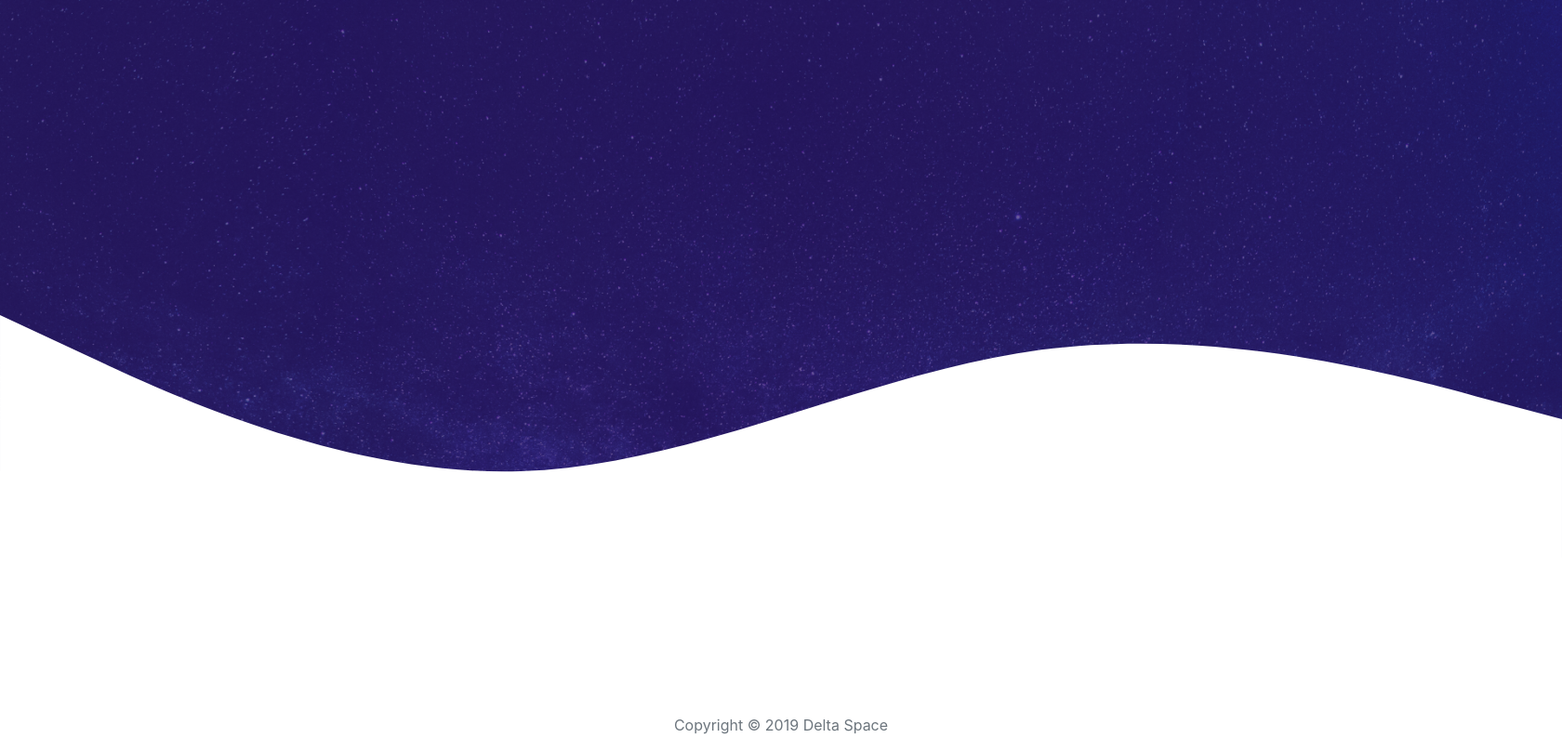
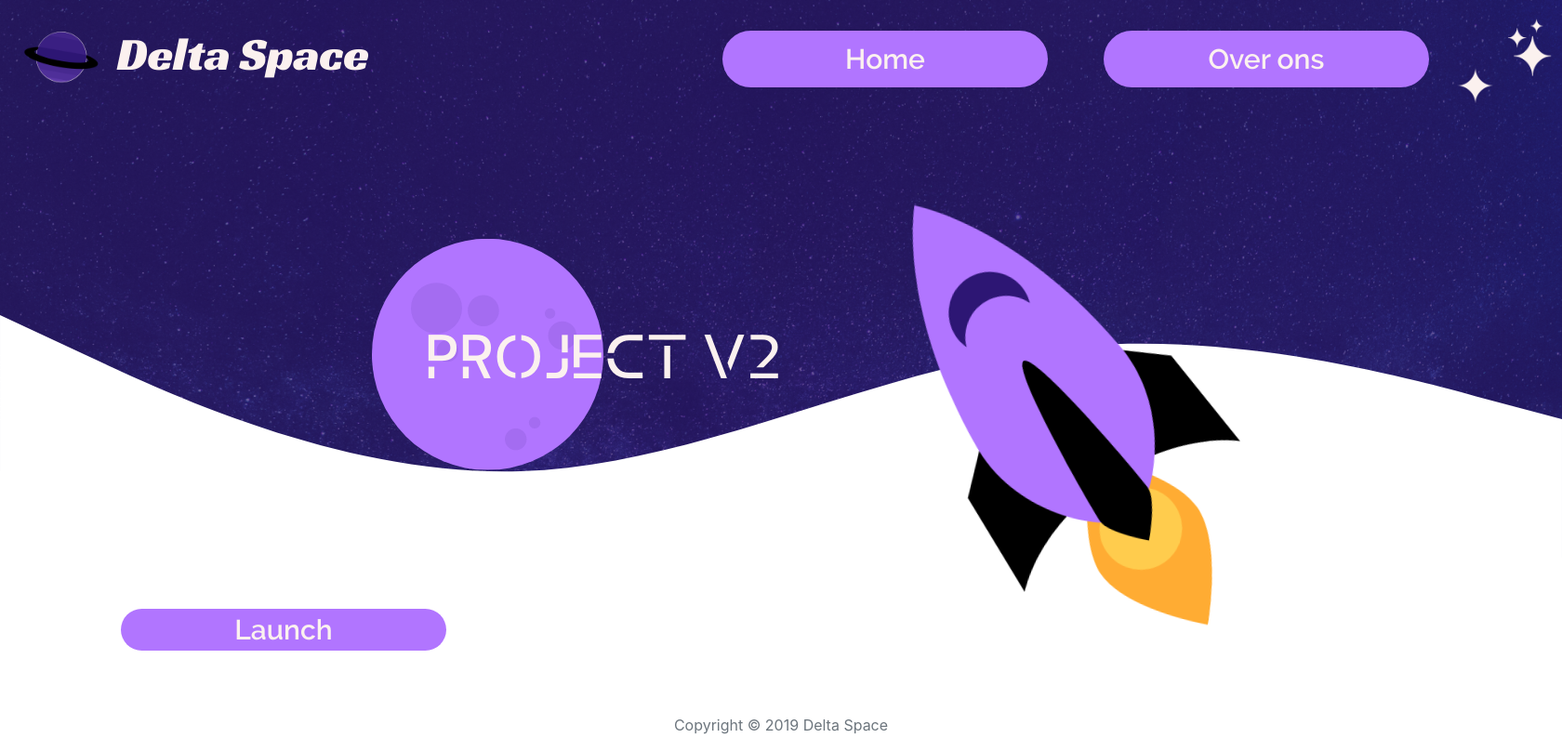
Before and after one commit to AgentFurb/projectV2, a PHP site: page / in a window 1680 px wide. Shown: the whole page at 93% size. Run offline with PHP 8.4, Linux system fonts and the light colour scheme.

Commit message:
Added png's and completed the layout

```diff
--- a/css/main.css
+++ b/css/main.css
@@ -27,6 +27,7 @@ body {
     margin: 0;
     padding: 0;
 }
+/* Homepage */
 .main-con {
     padding: 0px !important;
     margin: 0 !important;
@@ -53,3 +54,52 @@ section.sec2 {
     height: 19vh;
     background-color: #ffffff;
 }
+
+.navbar-brand {
+    color: #fBf1Ef !important;
+    font-family: racingSansOne;
+    font-size: 50px;
+    margin-right: 350px;
+}
+
+.nav-link {
+    color: #FBF1EF !important;
+    font-family: raleway-sb;
+    font-size: 30px;
+
+    background-color: #B175FF;
+    border-radius: 50px;
+    margin: 0px 30px 0px 30px !important;
+    width: 350px !important;
+}
+
+.stars {
+    height: 111px;
+}
+
+.v2-logo {
+    position: absolute;
+    left: 350px;
+}
+
+.rocket-img {
+    position: absolute;
+    right: 300px;
+    transform: rotate(-80deg);
+    bottom: -100px;
+}
+
+.launch-btn {
+    position: absolute;
+    bottom: -100px;
+    left: 100px;
+
+    color: #FBF1EF !important;
+    font-family: raleway-sb;
+    font-size: 30px;
+
+    background-color: #B175FF;
+    border-radius: 50px;
+    margin: 0px 30px 0px 30px !important;
+    width: 350px !important;
+}
--- a/index.php
+++ b/index.php
@@ -9,9 +9,36 @@
     <svg id="wave" xmlns="http://www.w3.org/2000/svg" viewBox="0 0 1440 320">
         <path fill="#0099ff" fill-opacity="1" d="M0,96L80,133.3C160,171,320,245,480,240C640,235,800,149,960,128C1120,107,1280,149,1360,170.7L1440,192L1440,320L1360,320C1280,320,1120,320,960,320C800,320,640,320,480,320C320,320,160,320,80,320L0,320Z"></path>
     </svg>
-    <div>
+<!-- <nav class="navbar navbar-light bg-transparent">
+  <a class="navbar-brand" href="#">
+    <img src="assets/img/v2-rocket.png" width="50" height="50" class="d-inline-block align-middle" alt="">
+    Project V2
+  </a>
+</nav> -->
 
+<nav class="navbar navbar-expand-lg navbar-light bg-light bg-transparent ">
+    <a class="navbar-brand" href="#">
+        <img src="assets/img/ds-logo-light.png" width="100" height="100" class="d-inline-block align-middle" alt="">
+        Delta Space
+    </a>
+    <button class="navbar-toggler" type="button" data-toggle="collapse" data-target="#navbarSupportedContent" aria-controls="navbarSupportedContent" aria-expanded="false" aria-label="Toggle navigation">
+        <span class="navbar-toggler-icon"></span>
+    </button>
+
+    <div class="collapse navbar-collapse" id="navbarSupportedContent">
+    <ul class="navbar-nav mr-auto">
+        <li class="nav-item active">
+        <a class="nav-link text-center" href="#">Home <span class="sr-only">(current)</span></a>
+        </li>
+        <li class="nav-item">
+        <a class="nav-link text-center" href="#">Over ons</a>
+        </li>
     </div>
+    <img src="assets/img/stars.png" class="stars" alt="">
+</nav>
+<img src="assets/img/v2-logo.png" class="v2-logo" alt="">
+<img src="assets/img/v2-rocket.png" class="rocket-img" alt="">
+<a class="launch-btn text-center" href="#">Launch</a>
 </section>
 <section class="sec2">
 
```
Also changed, not shown: assets/img/ds-logo-clean.png (added), assets/img/ds-logo-light.png (added), assets/img/stars.png (added), assets/img/v2-logo.png (added), assets/img/v2-rocket.png (added).
